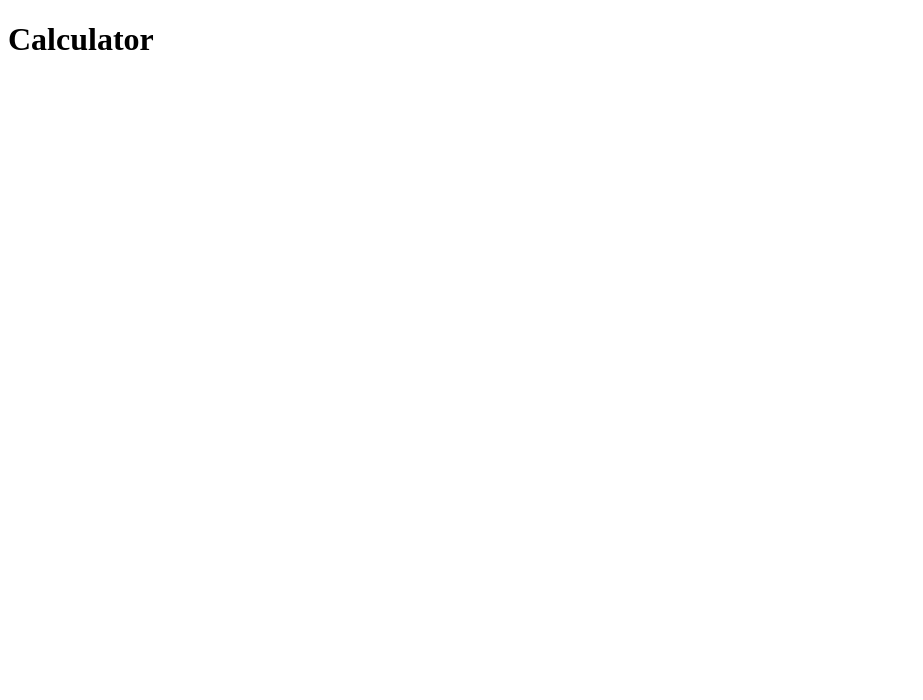
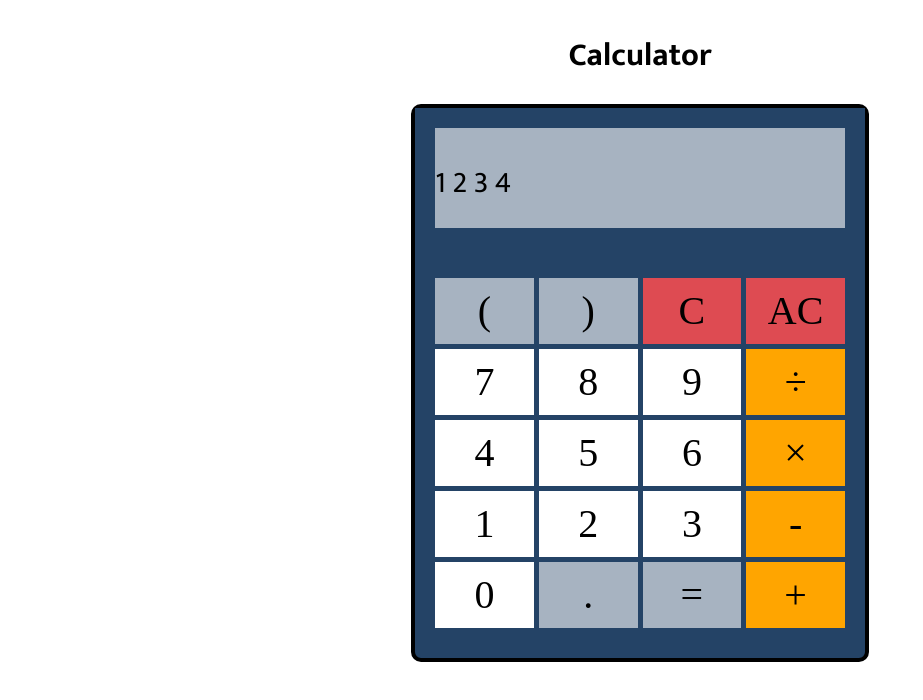
Before and after one commit to wuhyn/odin-calculator, a plain HTML site: page index.html in a window 1280 px wide. Shown: the whole page, without its empty margins (0-923 px from the left). Drawn offline with Linux system fonts and the light colour scheme.

Commit message:
Add basic calculator design

```diff
--- a/index.html
+++ b/index.html
@@ -4,6 +4,9 @@
     <meta charset="UTF-8">
     <meta http-equiv="X-UA-Compatible" content="IE=edge">
     <meta name="viewport" content="width=device-width, initial-scale=1.0">
+    <link rel="preconnect" href="https://fonts.googleapis.com">
+    <link rel="preconnect" href="https://fonts.gstatic.com" crossorigin>
+    <link href="https://fonts.googleapis.com/css2?family=Mukta:wght@400;600;700&family=Playfair+Display:wght@500;600&display=swap" rel="stylesheet">
     <link rel="stylesheet" href="styles.css">
     <title>Calculator</title>
 </head>
@@ -11,6 +14,37 @@
     <div class="header">
         <h1>Calculator</h1>
     </div>
+    <div class="calculator-grid-container">
+        <div class="calculator-screen">
+            <p>1 2 3 4</p>
+        </div>
+        <div class="calculator-grid">
+            <div class="calculator-other">(</div>
+            <div class="calculator-other">)</div>
+            <div class="calculator-clear">C</div>
+            <div class="calculator-clear">AC</div>
+
+            <div class="calculator-number">7</div>
+            <div class="calculator-number">8</div>
+            <div class="calculator-number">9</div>
+            <div class="calculator-operation">÷</div>
+
+            <div class="calculator-number">4</div>
+            <div class="calculator-number">5</div>
+            <div class="calculator-number">6</div>
+            <div class="calculator-operation">×</div>
+
+            <div class="calculator-number">1</div>
+            <div class="calculator-number">2</div>
+            <div class="calculator-number">3</div>
+            <div class="calculator-operation">-</div>
+
+            <div class="calculator-number">0</div>
+            <div class="calculator-other">.</div>
+            <div class="calculator-other">=</div>
+            <div class="calculator-operation">+</div>
+        </div>
+    </div>
     <script src="./script.js" type="text/javascript"></script>
 </body>
 </html>
--- a/styles.css
+++ b/styles.css
@@ -0,0 +1,60 @@
+.header {
+    display: flex;
+    justify-content: center;
+    font-family: 'Mukta', sans-serif;
+}
+
+.calculator-grid-container {
+    display: grid;
+    background-color: #244366;
+    border: 4px solid black;
+    border-radius: 10px;
+    width: 450px;
+    height: 550px;
+    margin: 0 auto;
+}
+
+.calculator-screen{
+    display: flex;
+    background-color: #A7B3C1;
+    border: 20px solid #244366;
+    font-family: 'Mukta', sans-serif;
+    font-size: 30px;
+    height: 100px;
+}
+
+.calculator-screen p {
+
+}
+
+.calculator-grid {
+    display: grid;
+    grid-template-columns: repeat(4, 1fr);
+    grid-template-rows: repeat(5, 1fr);
+    padding: 20px;
+    row-gap: 5px;
+    column-gap: 5px;
+    height: 350px;
+}
+
+.calculator-grid div{
+    display: flex;
+    justify-content: center;
+    align-items: center;
+    font-size: 40px;
+}
+
+.calculator-number {
+    background-color: white;
+}
+.calculator-operation {
+    background-color: orange;
+}
+
+.calculator-clear {
+    background-color: #DE4B52;
+}
+
+.calculator-other {
+    background-color: #A7B3C1;
+}
```
